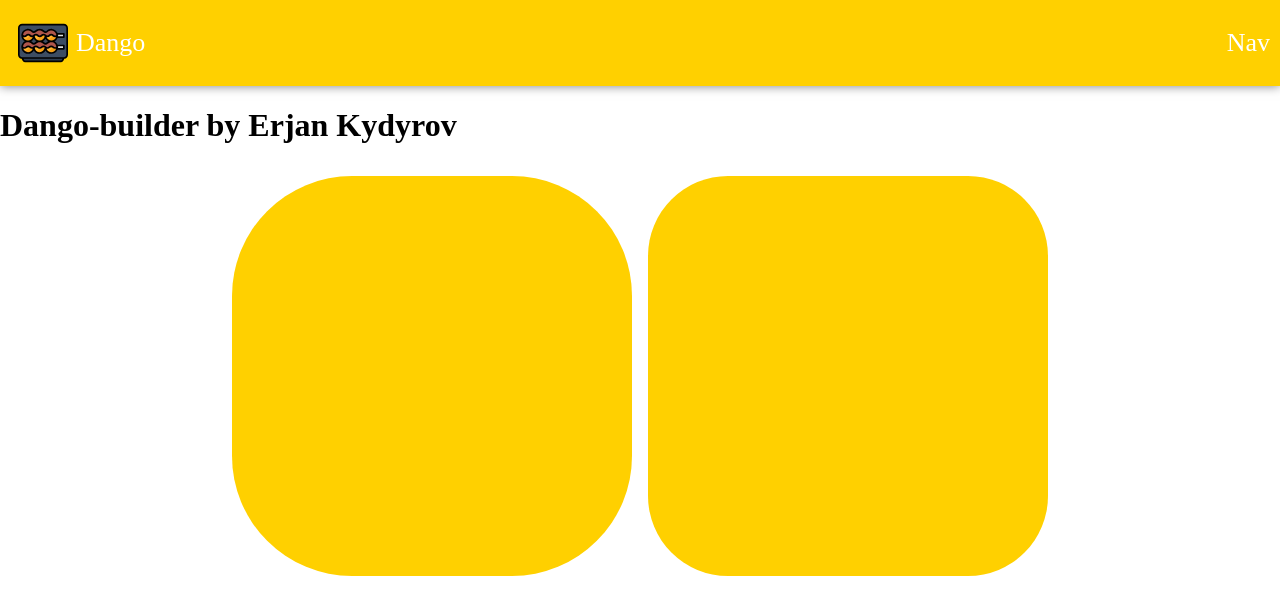
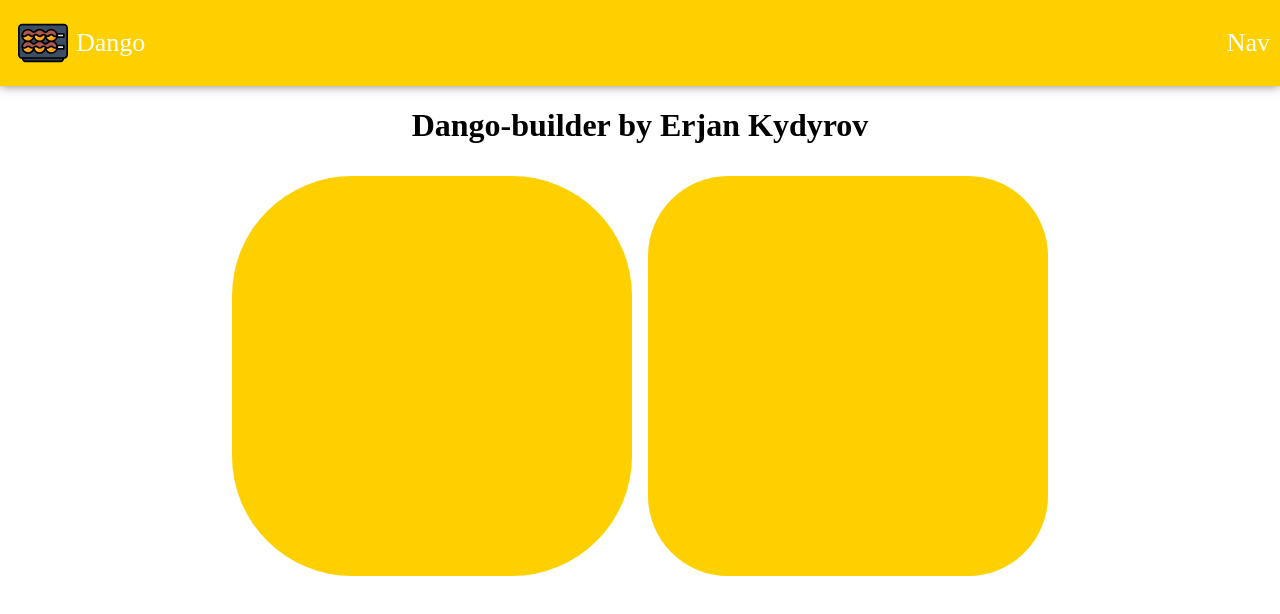
Before and after one commit to Erjankydyrov/builder, a React (Create React App) app: page / in a window 1280 px wide. Shown: the top 614 px of the page. Built offline with nearby package versions, Linux system fonts and the light colour scheme; a web font is replaced by a local one.

Commit message:
added style for h1

```diff
--- a/src/App.css
+++ b/src/App.css
@@ -7,3 +7,6 @@ body {
     margin: 0;
     font-family: 'Redressed', cursive;
 }
+.App h1 {
+    text-align: center;
+}
```
